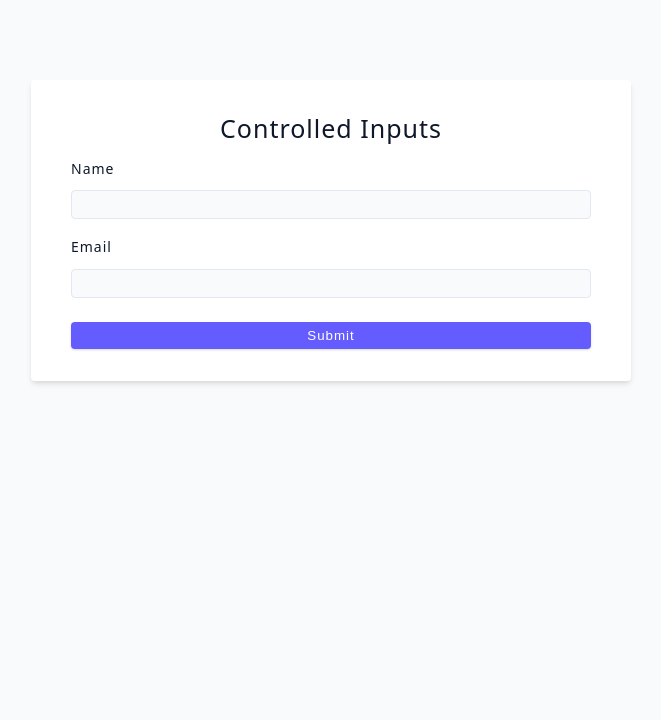
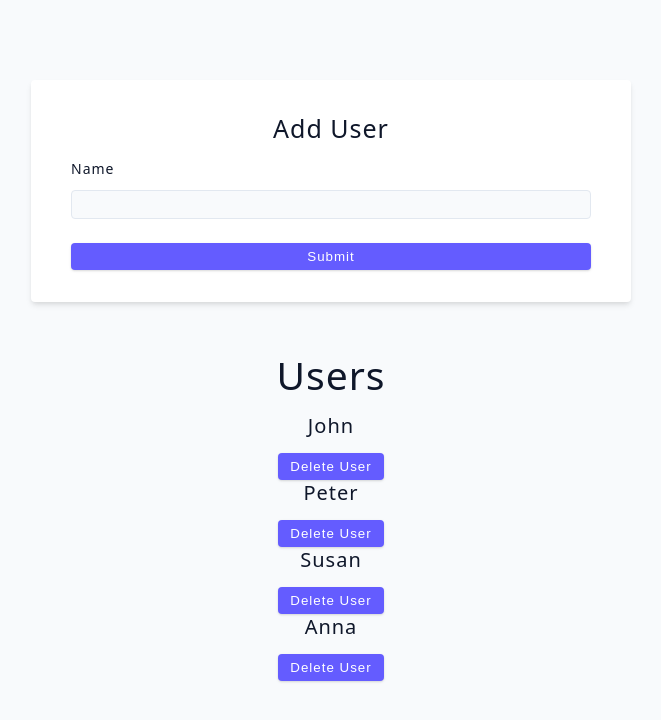
Before and after one commit to evgenii-shvetsov/react-18, a React (Vite) app in the folder react-vite/: page / in a window 1280 px wide. Shown: the top 720 px of the page, without its empty margins (309-970 px from the left). Built offline with nearby package versions, Linux system fonts and the light colour scheme.

Commit message:
complete adding and deleting users functionality

```diff
--- a/react-vite/src/App.jsx
+++ b/react-vite/src/App.jsx
@@ -1,10 +1,11 @@
-import Starter from './tutorial/06-forms/starter/01-controlled-inputs'
-import Final from "./tutorial/06-forms/final/01-controlled-inputs";
+import Starter from './tutorial/06-forms/starter/02-user-challenge'
+import Final from "./tutorial/06-forms/final/02-user-challenge";
 
 function App() {
   return (
     <div className="container">
       <Starter />
+      {/* <Final /> */}
     </div>
   );
 }
--- a/react-vite/src/tutorial/06-forms/starter/02-user-challenge.jsx
+++ b/react-vite/src/tutorial/06-forms/starter/02-user-challenge.jsx
@@ -1,20 +1,57 @@
+import { useState } from "react";
+import { data } from "../../../data";
+
 const UserChallenge = () => {
+  const [name, setName] = useState("");
+  const [users, setUsers] = useState(data);
+
+  const handleSubmit = (e) => {
+    e.preventDefault();
+    if(!name) return;
+    const fakeId = Date.now()
+    const newUser = {id: fakeId, name: name}
+    const updatedUsers = [...users, newUser]
+    setUsers(updatedUsers);
+    setName("");
+  };
+
+  const handleDelete = (id) =>{
+    // let target = users.find(user => user.id);
+    let newArr = users.filter(user=> user.id !== id)
+    setUsers(newArr)
+  }
+
   return (
     <div>
-      <form className='form'>
+      <form className="form" onSubmit={handleSubmit}>
         <h4>Add User</h4>
-        <div className='form-row'>
-          <label htmlFor='name' className='form-label'>
+        <div className="form-row">
+          <label htmlFor="name" className="form-label">
             name
           </label>
-          <input type='text' className='form-input' id='name' />
+          <input
+            type="text"
+            className="form-input"
+            id="name"
+            value={name}
+            onChange={(e) => setName(e.target.value)}
+          />
         </div>
 
-        <button type='submit' className='btn btn-block'>
+        <button type="submit" className="btn btn-block">
           submit
         </button>
       </form>
-      {/* render users below */}
+
+      <h2>users</h2>
+      {users?.map((user) => {
+        return (
+          <div key={user.id}>
+            <h5>{user.name}</h5>
+            <button onClick={()=>handleDelete(user.id)} className="btn">delete user</button>
+          </div>
+        );
+      })}
     </div>
   );
 };
```
